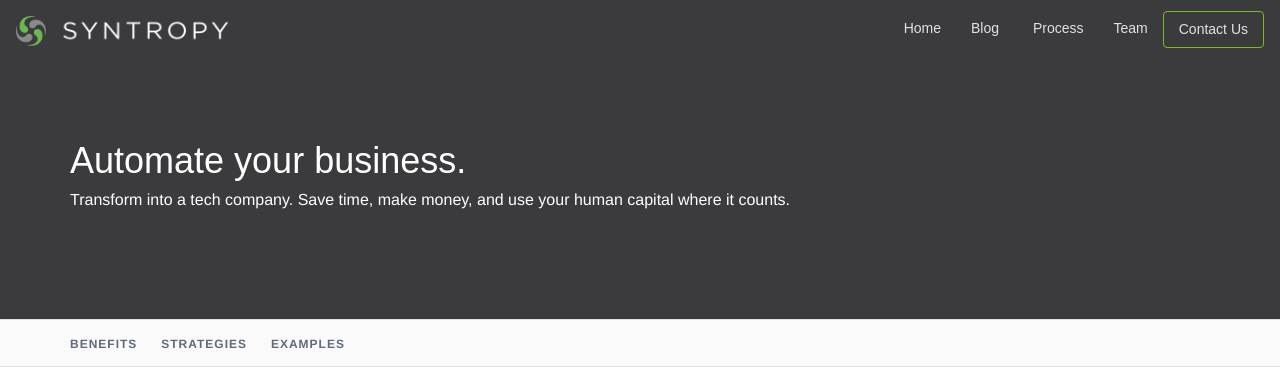
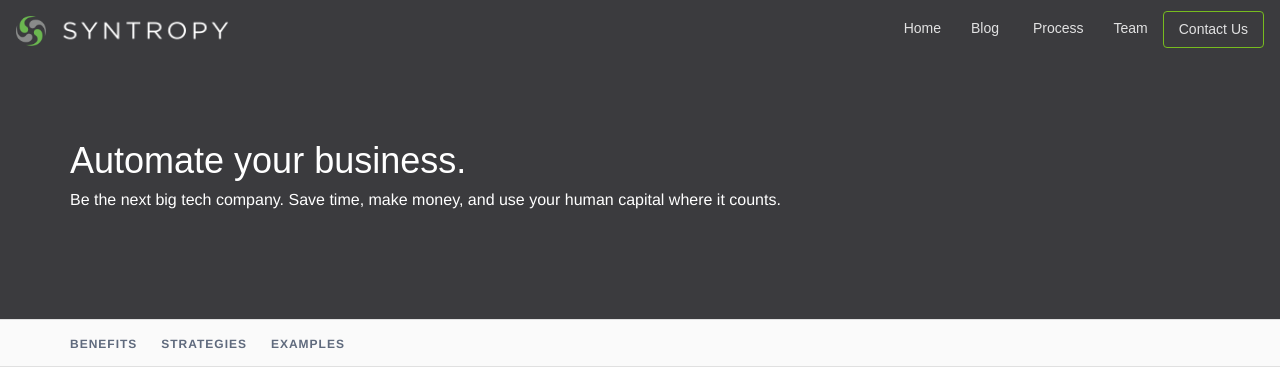
Before and after one commit to SyntropyDev/SyntropyDev.github.io, a Jekyll site: the page built from automation/index.html, in a window 1280 px wide. Shown: the top 383 px of the page. Built offline with Jekyll 4.4.1, drawn with Linux system fonts in a browser that asks for light colours; nearby versions of some CDN libraries.

Commit message:
Be a big tech company.

```diff
--- a/automation/index.html
+++ b/automation/index.html
@@ -15,7 +15,7 @@ rank: 0
         <h1>Automate your business.</h1>
 
         <p class="what-we-do-detail">
-          Transform into a tech company. Save time, make money, and use your human capital where it counts.
+          Be the next big tech company. Save time, make money, and use your human capital where it counts.
         </p>
 
       </div>
```
